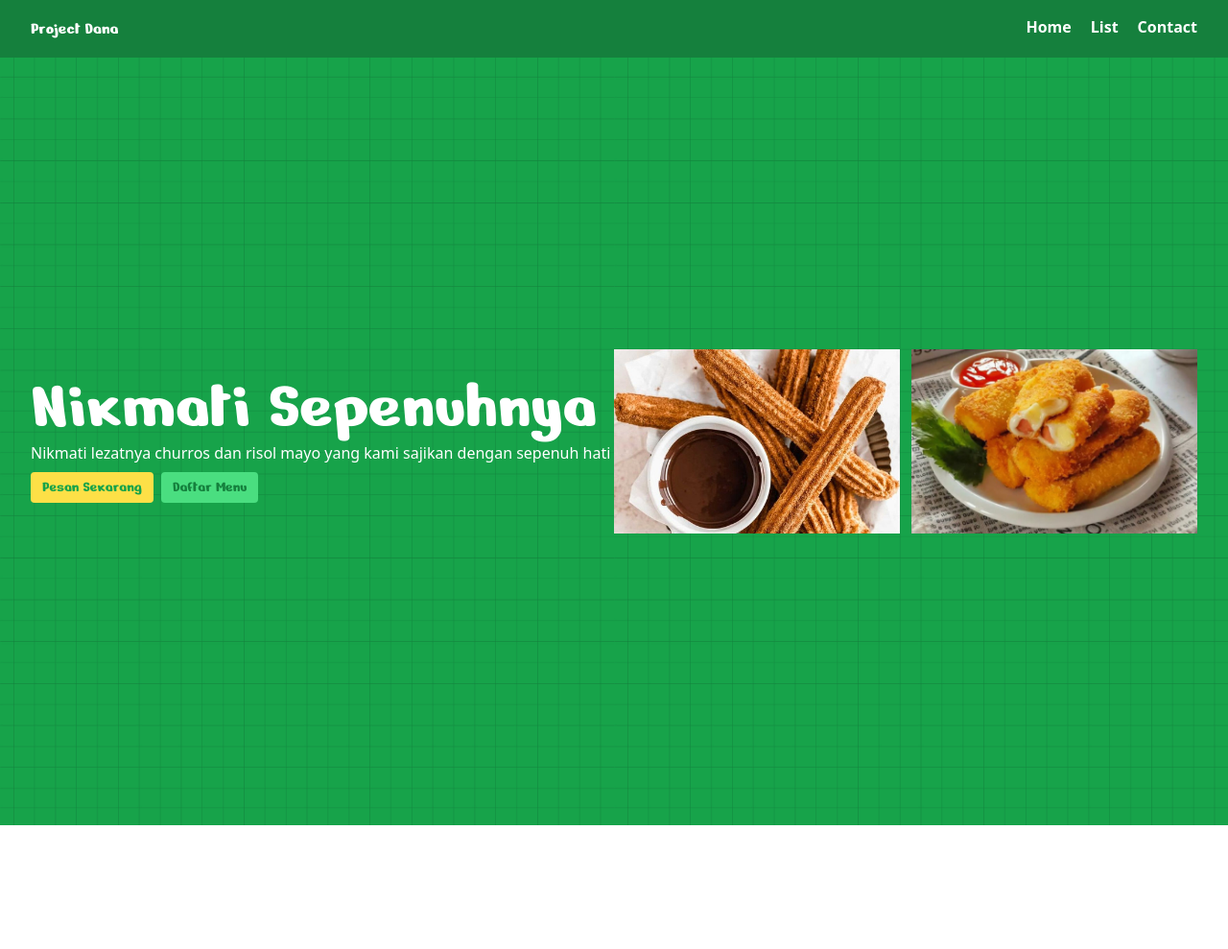
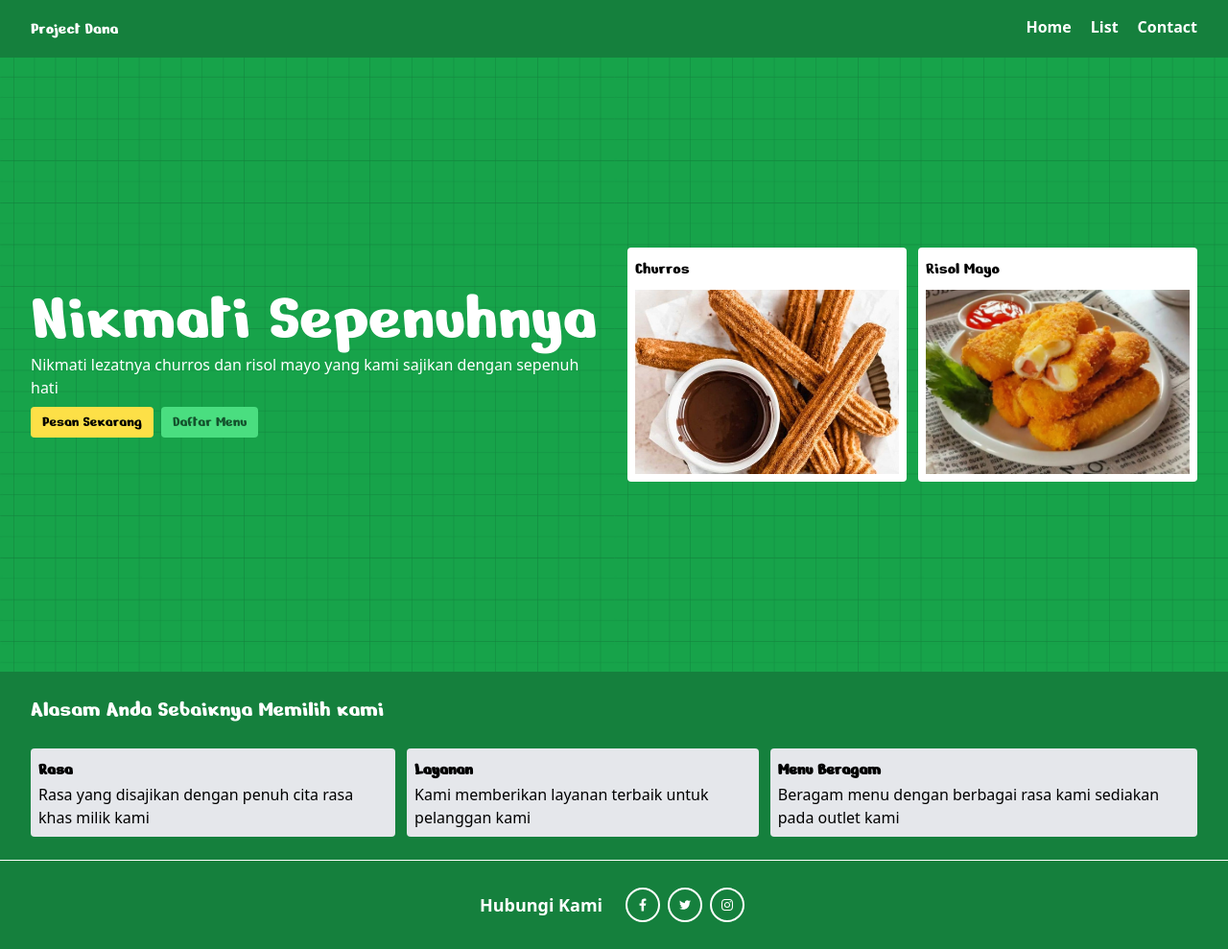
Before and after one commit to zidan-p/website-dana, a website: page src/index.html in a window 1280 px wide. Shown: the whole page at 96% size. Before the commit the page ends 860 px from the top, so only its background shows below. Drawn offline with nearby package versions, Linux system fonts and the light colour scheme.

Commit message:
hampir finish

```diff
--- a/src/index.html
+++ b/src/index.html
@@ -3,10 +3,8 @@
 <head>
   <meta charset="UTF-8">
   <meta name="viewport" content="width=device-width, initial-scale=1.0">
-  <style>
-    @import url('https://fonts.googleapis.com/css2?family=Nerko+One&family=Poppins:ital,wght@0,100;0,200;0,300;0,400;0,500;0,600;0,700;0,800;0,900;1,100;1,200;1,300;1,400;1,500;1,600;1,700;1,800;1,900&display=swap');
-  </style>
   <script src="https://cdn.tailwindcss.com"></script>
+  <link rel="stylesheet" href="style.css">
   <script>
     tailwind.config = {
       theme: {
@@ -37,26 +35,104 @@
       </ul>
     </div>
   </nav>
-  <section class="flex px-8 py-6 h-screen items-center">
-    <div class="hero text-white basis-1/2">
-      <h1 class="font-decor text-7xl">Nikmati Sepenuhnya</h1>
+
+
+  <section class="flex flex-col-reverse lg:flex-row gap-7 px-8 py-6 h-[80vh] items-center">
+    <div class="hero text-white basis-1/2 ">
+      <h1 id="head-hero" class="transition-all font-decor text-7xl">Nikmati Sepenuhnya</h1>
       <p>Nikmati lezatnya churros dan risol mayo yang kami sajikan dengan sepenuh hati</p>
       <div class="flex py-2 font-decor gap-2">
-        <button class="bg-yellow-300 text-green-600 px-3 py-1 rounded">Pesan Sekarang</button>
-        <button class="bg-green-400 text-green-700 px-3 py-1 rounded">Daftar Menu</button>
+        <button class=" bg-yellow-300 text-black px-3 py-1 hover:bg-yellow-400 active:bg-yellow-500 rounded">Pesan Sekarang</button>
+        <button class="bg-green-400 text-green-900 px-3 py-1 hover:bg-green-500 active:bg-green-600 rounded">Daftar Menu</button>
       </div>
     </div>
     <div class="img-decor flex basis-1/2 grow-0 gap-3">
-      <div class="basis-1/2 ">
-        <!-- <img class="object-none h-48 w-full bg-[length:50%]" src="img/churros.jpg" alt="gambar churros" srcset=""> -->
+      <div class="transition relative basis-1/2 flex flex-col p-2 bg-white rounded hover:shadow-2xl hover:translate-x-3 hover:translate-y-3">
+        <h3 class="text-lg font-decor mb-2">Churros</h3>
         <img class="object-cover h-48 w-full object-center" src="img/churros.jpg" alt="gambar churros" srcset="">
-        <!-- <div class=" h-48 w-full object-center " style="background-image: url(img/churros.jpg);"></div> -->
       </div>
-      <div class="basis-1/2">
-        <!-- <img class="object-none h-48 w-full" src="img/risol-mayo.jpg" alt="gambar risol mayo" srcset=""> -->
+      <div class="transition relative basis-1/2 flex flex-col p-2 bg-white rounded hover:shadow-2xl hover:translate-x-3 hover:translate-y-3">
+        <h3 class="text-lg font-decor mb-2">Risol Mayo</h3>
         <img class="object-cover h-48 w-full object-center" src="img/risol-mayo.jpg" alt="gambar churros" srcset="">
       </div>
     </div>
   </section>
+
+  <section class="bg-green-700  px-8 py-6">
+    <h3 class="text-white text-2xl font-decor mb-6">Alasam Anda Sebaiknya Memilih kami</h3>
+    <div class="flex justify-between gap-3">
+      <div class="transition bg-gray-200 rounded p-2 hover:bg-gray-300">
+        <h4 class="text-lg font-semibold font-decor">Rasa</h4>
+        <p>Rasa yang disajikan dengan penuh cita rasa khas milik kami</p>
+      </div>
+      <div class="transition bg-gray-200 rounded p-2 hover:bg-gray-300">
+        <h4 class="text-lg font-semibold font-decor">Layanan</h4>
+        <p>Kami memberikan layanan terbaik untuk pelanggan kami</p>
+      </div>
+      <div class="transition bg-gray-200 rounded p-2 hover:bg-gray-300">
+        <h4 class="text-lg font-semibold font-decor">Menu Beragam</h4>
+        <p>Beragam menu dengan berbagai rasa kami sediakan pada outlet kami </p>
+      </div>
+    </div>
+  </section>
+
+  <section class="bg-green-700 border-t border-t-white px-8 py-6 flex gap-5 items-center justify-center">
+    <div class="">
+      <h3 class="text-lg text-white font-semibold">Hubungi Kami</h3>
+    </div>
+    <div class=" flex ">
+        <a href="https://www.facebook.com/Diskominfo-Banyuwangi-106801383996172" type="button" class="rounded-full border-2 border-white text-white leading-normal uppercase hover:bg-black hover:bg-opacity-5 focus:outline-none focus:ring-0 transition duration-150 ease-in-out w-9 h-9 m-1">
+          <svg
+          aria-hidden="true"
+          focusable="false"
+          data-prefix="fab"
+          data-icon="facebook-f"
+          class="w-2 h-full mx-auto"
+          role="img"
+          xmlns="http://www.w3.org/2000/svg"
+          viewBox="0 0 320 512"
+        >
+          <path
+            fill="currentColor"
+            d="M279.14 288l14.22-92.66h-88.91v-60.13c0-25.35 12.42-50.06 52.24-50.06h40.42V6.26S260.43 0 225.36 0c-73.22 0-121.08 44.38-121.08 124.72v70.62H22.89V288h81.39v224h100.17V288z"
+          ></path>
+          </svg>
+        </a>
+        <a href="https://twitter.com/kominfosandibwi" type="button" class="rounded-full border-2 border-white text-white leading-normal uppercase hover:bg-black hover:bg-opacity-5 focus:outline-none focus:ring-0 transition duration-150 ease-in-out w-9 h-9 m-1">
+          <svg aria-hidden="true"
+          focusable="false"
+          data-prefix="fab"
+            data-icon="twitter"
+            class="w-3 h-full mx-auto"
+            role="img"
+            xmlns="http://www.w3.org/2000/svg"
+            viewBox="0 0 512 512"
+          >
+            <path
+              fill="currentColor"
+              d="M459.37 151.716c.325 4.548.325 9.097.325 13.645 0 138.72-105.583 298.558-298.558 298.558-59.452 0-114.68-17.219-161.137-47.106 8.447.974 16.568 1.299 25.34 1.299 49.055 0 94.213-16.568 130.274-44.832-46.132-.975-84.792-31.188-98.112-72.772 6.498.974 12.995 1.624 19.818 1.624 9.421 0 18.843-1.3 27.614-3.573-48.081-9.747-84.143-51.98-84.143-102.985v-1.299c13.969 7.797 30.214 12.67 47.431 13.319-28.264-18.843-46.781-51.005-46.781-87.391 0-19.492 5.197-37.36 14.294-52.954 51.655 63.675 129.3 105.258 216.365 109.807-1.624-7.797-2.599-15.918-2.599-24.04 0-57.828 46.782-104.934 104.934-104.934 30.213 0 57.502 12.67 76.67 33.137 23.715-4.548 46.456-13.32 66.599-25.34-7.798 24.366-24.366 44.833-46.132 57.827 21.117-2.273 41.584-8.122 60.426-16.243-14.292 20.791-32.161 39.308-52.628 54.253z"
+            ></path>
+          </svg>
+        </a>
+        <a href="https://www.instagram.com/kominfobanyuwangi/" type="button" class="rounded-full border-2 border-white text-white leading-normal uppercase hover:bg-black hover:bg-opacity-5 focus:outline-none focus:ring-0 transition duration-150 ease-in-out w-9 h-9 m-1">
+          <svg aria-hidden="true"
+          focusable="false"
+          data-prefix="fab"
+          data-icon="instagram"
+            class="w-3 h-full mx-auto"
+            role="img"
+            xmlns="http://www.w3.org/2000/svg"
+            viewBox="0 0 448 512"
+          >
+            <path
+              fill="currentColor"
+              d="M224.1 141c-63.6 0-114.9 51.3-114.9 114.9s51.3 114.9 114.9 114.9S339 319.5 339 255.9 287.7 141 224.1 141zm0 189.6c-41.1 0-74.7-33.5-74.7-74.7s33.5-74.7 74.7-74.7 74.7 33.5 74.7 74.7-33.6 74.7-74.7 74.7zm146.4-194.3c0 14.9-12 26.8-26.8 26.8-14.9 0-26.8-12-26.8-26.8s12-26.8 26.8-26.8 26.8 12 26.8 26.8zm76.1 27.2c-1.7-35.9-9.9-67.7-36.2-93.9-26.2-26.2-58-34.4-93.9-36.2-37-2.1-147.9-2.1-184.9 0-35.8 1.7-67.6 9.9-93.9 36.1s-34.4 58-36.2 93.9c-2.1 37-2.1 147.9 0 184.9 1.7 35.9 9.9 67.7 36.2 93.9s58 34.4 93.9 36.2c37 2.1 147.9 2.1 184.9 0 35.9-1.7 67.7-9.9 93.9-36.2 26.2-26.2 34.4-58 36.2-93.9 2.1-37 2.1-147.8 0-184.8zM398.8 388c-7.8 19.6-22.9 34.7-42.6 42.6-29.5 11.7-99.5 9-132.1 9s-102.7 2.6-132.1-9c-19.6-7.8-34.7-22.9-42.6-42.6-11.7-29.5-9-99.5-9-132.1s-2.6-102.7 9-132.1c7.8-19.6 22.9-34.7 42.6-42.6 29.5-11.7 99.5-9 132.1-9s102.7-2.6 132.1 9c19.6 7.8 34.7 22.9 42.6 42.6 11.7 29.5 9 99.5 9 132.1s2.7 102.7-9 132.1z"
+            ></path>
+          </svg>
+        </a>
+    </div>
+
+  </section>
+  <script src="script.js"></script>
 </body>
 </html>
--- /dev/null
+++ b/src/script.js
@@ -0,0 +1,12 @@
+
+
+let heroText = document.getElementById('head-hero');
+
+let charCollection = Array.from(heroText.innerHTML).map((char) => {
+    return `<span class="hover-big cursor-pointer transition-all">${char}</span>`
+})
+
+charCollection = charCollection.reduce((a,b) => a + b);
+
+heroText.innerHtml = "";
+heroText.innerHTML = charCollection
--- /dev/null
+++ b/src/style.css
@@ -0,0 +1,30 @@
+
+@import url('https://fonts.googleapis.com/css2?family=Nerko+One&family=Poppins:ital,wght@0,100;0,200;0,300;0,400;0,500;0,600;0,700;0,800;0,900;1,100;1,200;1,300;1,400;1,500;1,600;1,700;1,800;1,900&display=swap');
+
+*::-webkit-scrollbar-track{
+    -webkit-box-shadow: inset 0 0 6px rgba(0,0,0,0.3);
+    background-color: transparent;
+    border-radius: 10px;
+    border: 3px solid white;
+}
+*::-webkit-scrollbar{
+    width: 6px;
+    height: 5px;
+}
+*::-webkit-scrollbar:hover{
+    width: 12px;
+}
+*::-webkit-scrollbar-thumb{
+    background-color: #686868;
+    border-radius: 10px;
+    transition: all 1s;
+}
+*::-webkit-scrollbar-thumb:hover{
+    background-color: #444343;
+    border-radius: 0PX;
+}
+
+.hover-big:hover{
+    font-size: 100px;
+    position:relative;
+}
```
